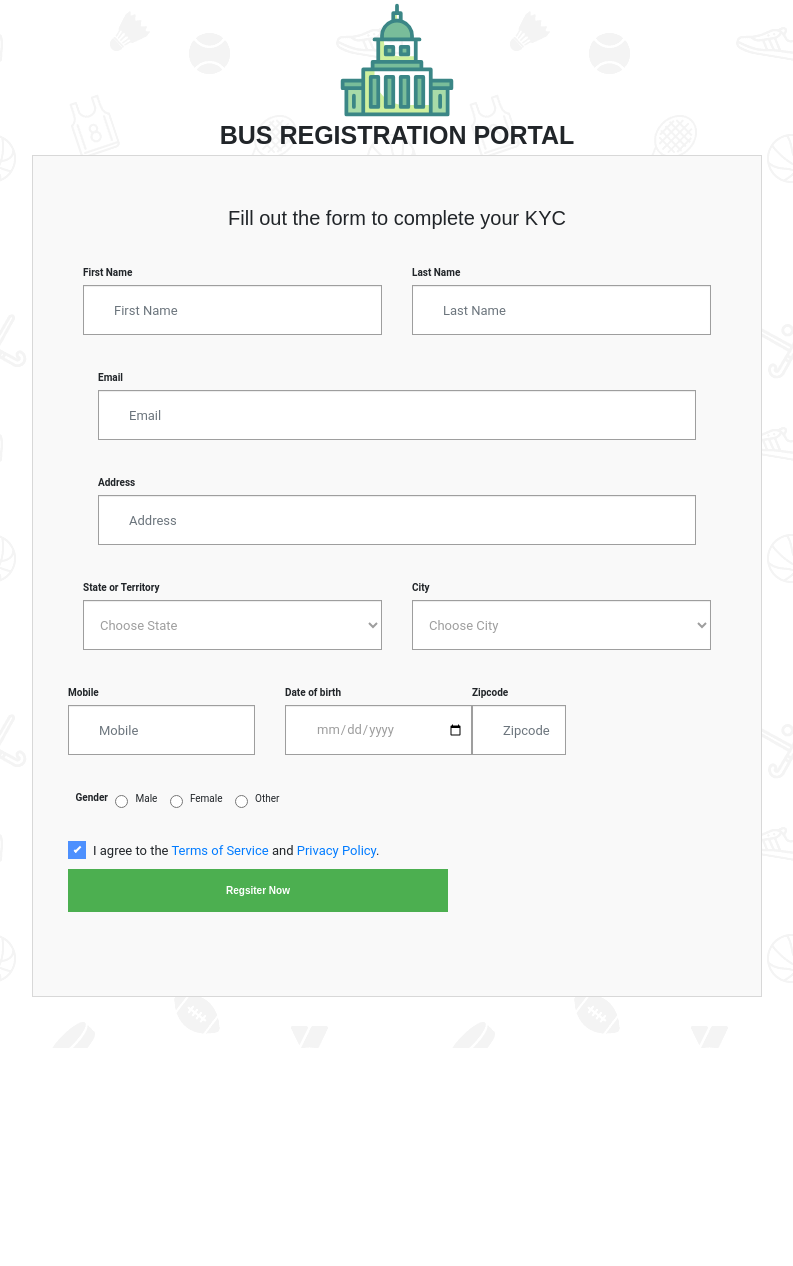
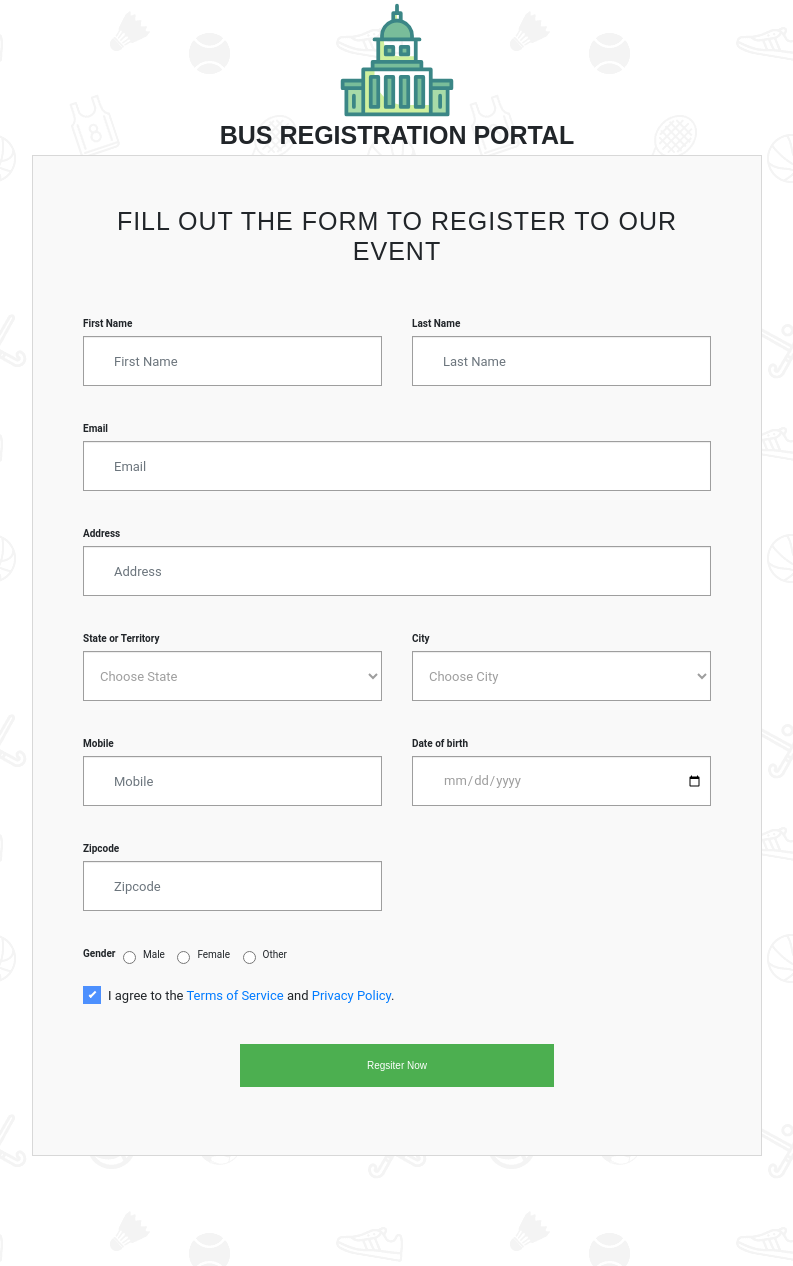
Before and after one commit to UnlimitedMyWorks/BRP, a PHP site: page /hello.php in a window 1280 px wide. Shown: the whole page, without its empty margins (243-1036 px from the left). Before the commit the page ends 997 px from the top, so only its background shows below. Run offline with PHP 8.4, Linux system fonts and the light colour scheme; some libraries are stand-ins or nearby versions.

Commit message:
Update hello.php

```diff
--- a/hello.php
+++ b/hello.php
@@ -32,7 +32,7 @@
 
       .button
       {
-        position: absolute;
+        position: center;
         background-color: #4CAF50;
         color: white;
         padding: 14px 20px;
@@ -68,49 +68,41 @@
         <div class="col-xs-12 col-md-2 col-sm-2 col-lg-2"></div>
         <div class="col-xs-12 col-md-8 col-sm-8 col-lg-8">
             <div class="signup-box">
-            <h2 class="title mar text-center">
-              Fill out the form to complete your KYC
-            </h2>
-            <br><br>
+              <h3 class="title mar text-center">
+                Fill out the form to register to our event
+              </h3>
               <form method="POST">
                 <div class="row">
                   <div class="col-md-6">
                     <div class="form-group common-ico">
-                    <label>
-                      First Name
-                    </label>
-                    <input id="fname" type="text" maxlength="20" name="fname" class="form-control" placeholder="First Name" required>
+                      <label>First Name</label>
+                      <input type="text" maxlength="20" name="fname" class="form-control" placeholder="First Name" required>
                     </div>
                   </div>
                   <div class="col-md-6">
                     <div class="form-group common-ico">
-                    <label>
-                      Last Name
-                    </label>
-                    <input id="lname" type="text" maxlength="20" name="lname" class="form-control" placeholder="Last Name" required>
+                      <label>Last Name</label>
+                      <input type="text" maxlength="20" name="lname" class="form-control" placeholder="Last Name" required>
                       </div>
                   </div>
                 </div>
-              <div class="col-md-12">
                 <div class="form-group common-ico">
-                  <label>Email</label>
+                  <label> Email </label>
                   <input id="email" maxlength="40" type="email" name="email" class="form-control" placeholder="Email" required>
                   </div>
-              </div>
-              <div class="col-md-12">
                 <div class="form-group common-ico">
                   <label>Address</label>
-                 <input id="address" maxlength="150" type="text" name="address" class="form-control" placeholder="Address" required>
+                  <input maxlength="150" type="text" name="address" class="form-control" placeholder="Address" required>
                   </div>
-              </div>
+
                 <div class="row">
                   <div class="col-md-6">
                     <div class="form-group common-ico">
                       <label>State or Territory</label>
 
-                    <select id="state" size="1" onchange="makeSubmenu(this.value)"class="form-control pad-left" name="state" required onclick="filterCity()">
-                    <option value="" disabled selected>Choose State</option>
-                    <option value="AndamanandNicobarIslands" > Andaman and Nicobar Islands </option>
+                      <select id="state" size="1" onchange="makeSubmenu(this.value)" class="form-control pad-left" name="state" required onclick="filterCity()">
+                      <option value="" disabled="" selected="">Choose State</option>
+                      <option value="AndamanandNicobarIslands"> Andaman and Nicobar Islands </option>
                       <option value="AndhraPradesh"> Andhra Pradesh </option>
                       <option value="ArunachalPradesh"> Arunachal Pradesh </option>
                       <option value="Assam"> Assam </option>
@@ -153,8 +145,9 @@
                     <div class="form-group common-ico">
                       <label>City</label>
                       <select id="citySelect" size="1" class="form-control pad-left" name="city" required>
-                      <option value="" disabled selected>Choose City</option>
+                      <option value="" disabled="" selected="">Choose City</option>
                       </select>
+                    </div>
                   </div>
                 </div>
                 <div class="row">
@@ -174,8 +167,6 @@
                       <input id="dob" type="date" name="dob" class="form-control" placeholder="DD/MM/YYYY" required>
                     </div>
                   </div>
-              </div>
-              <div class="row">
                   <div class="col-md-6">
                     <div class="form-group common-ico">
                       <label>Zipcode</label>
@@ -183,38 +174,29 @@
                     </div>
                   </div>
                 </div>
-                <label>
                 <div class="form-group sm-mar">
-                  &nbsp;&nbsp; Gender &nbsp;
+                  <label>Gender &nbsp;</label>
+                  <label class="radio-inline">
+                  <input id="gender" type="radio" name="gender" value="Male">
+                  Male </label>
+                  <label class="radio-inline">
+                  <input type="radio" id="gender" name="gender" value="Female">
+                  Female </label>
+                  <label class="radio-inline">
+                  <input type="radio" name="gender" id="gender" value="other">
+                  Other </label>
+                </div>
+                <label class="control tc control--checkbox">
+                I agree to the <a href="#">Terms of Service</a> and <a href="#">Privacy Policy</a>.
+                <input type="checkbox" checked="checked">
+                <div class="control__indicator"></div>
                 </label>
-                <label class="radio-inline">
-                <input type="radio" name="gender" value="Male">
-                Male
-              </label>
-                <label class="radio-inline">
-                <input type="radio" name="gender" value="Female">
-                Female
-              </label>
-                <label class="radio-inline">
-                <input type="radio" name="gender" value="other">
-                Other
-              </label>
-              </div>
+                <br><br>
+                <br>
                 <br>
                 <center>
-              <label class="control control--checkbox">
-                I agree to the <a href="#">Terms of Service</a> and <a href="#">Privacy Policy</a>.
-                <input type="checkbox" checked="checked"/>
-                <div class="control__indicator"></div>
-              </label>
+                  <button type="submit" method="POST" style="justify-content: center;" name="submit" class="button">Regsiter Now</button>
                 </center>
-              <br>
-              <br>
-              <div>
-              <button type="submit" name="submit" method="POST" class="button">
-                Regsiter Now
-                </button>
-              </div>
               </form>
               <center><p class="msg-1 msg-2-bg"></p></center>
             </div>
@@ -243,7 +225,6 @@
     $dob = $_POST['dob'];
     $zipcode = $_POST['zipcode'];
     $gender = $_POST['gender'];
-
     $sql="INSERT INTO `registrations`(`fname`, `lname`, `email`, `address`, `state`, `city`, `mobile`, `DOB`, `zipcode`, `gender`)
           VALUES ('$fname','$lname','$email','$address','$state','$city','$mobile','$dob','$zipcode','$gender')";
     $result=$mysqli->query($sql);
@@ -322,9 +303,7 @@ function makeSubmenu(value)
 }
 function redirectto()
 {
-
     window.location = "loggedin.php";
-
 }
 function displaySelected()
 {
```
Lines whose indentation alone changed are shown as unchanged.
